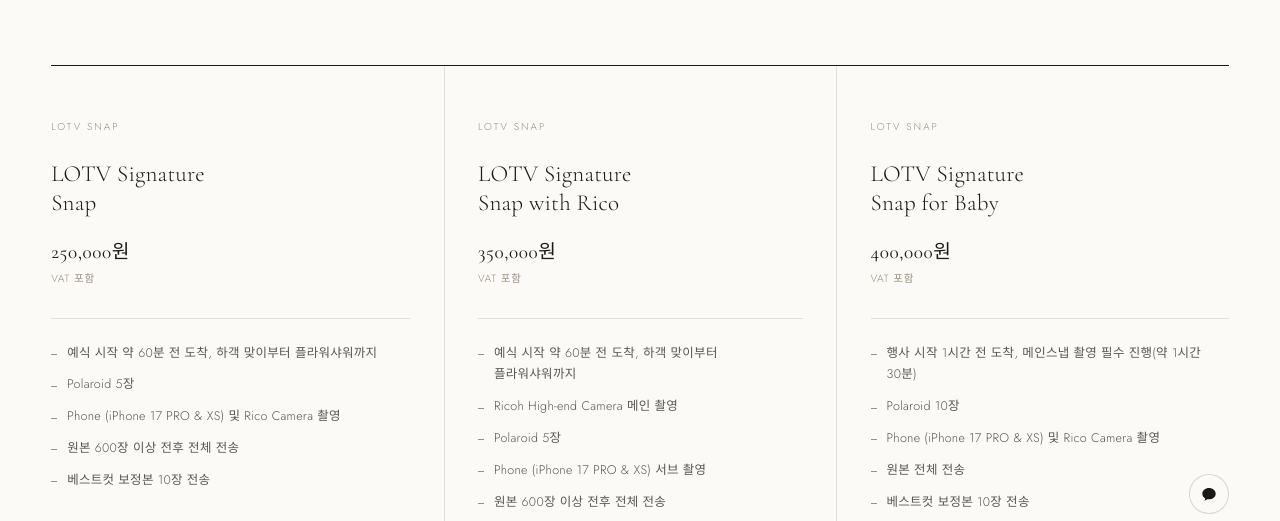
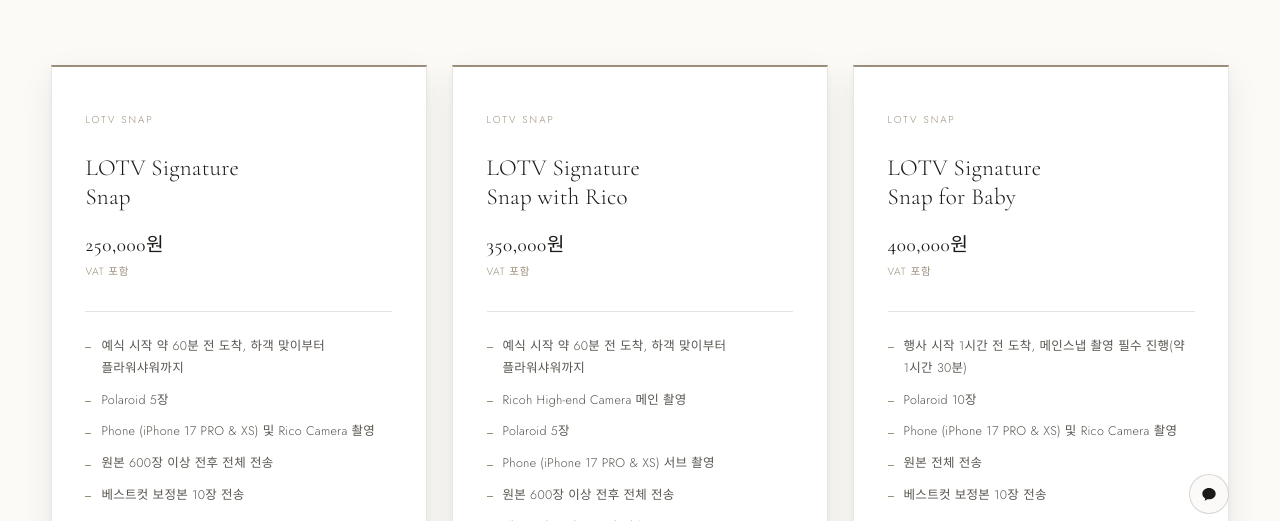
Before and after one commit to anscks2580-cloud/test, a plain HTML site: page package.html in a window 1280 px wide. Shown: the part 258-779 px from the top of the page. Drawn offline with nearby package versions, Linux system fonts and the light colour scheme.

Commit message:
Add files via upload

```diff
--- a/package.html
+++ b/package.html
@@ -20,16 +20,23 @@
 .pkg-grid {
   display: grid;
   grid-template-columns: repeat(3, 1fr);
-  border-top: 1px solid var(--ink);
+  gap: clamp(16px, 2vw, 28px);
+  align-items: stretch;
 }
+/* 배경과 구분되는 흰색 카드 + 테두리 + 그림자 + 상단 포인트 라인 */
 .pkg-card {
-  padding: clamp(36px, 4vw, 56px) clamp(24px, 2.6vw, 40px) clamp(40px, 4vw, 56px);
-  border-bottom: 1px solid var(--line);
+  padding: clamp(32px, 3.4vw, 48px) clamp(24px, 2.6vw, 36px) clamp(36px, 3.6vw, 48px);
+  background: #fff;
+  border: 1px solid rgba(0, 0, 0, 0.09);
+  border-top: 2px solid var(--accent);
+  box-shadow: 0 12px 32px rgba(40, 30, 20, 0.08), 0 2px 6px rgba(40, 30, 20, 0.04);
   scroll-margin-top: calc(var(--header-h) + 24px);
+  transition: transform 0.3s ease, box-shadow 0.3s ease;
 }
-.pkg-card + .pkg-card { border-left: 1px solid var(--line); }
-.pkg-card:first-child { padding-left: 0; }
-.pkg-card:last-child  { padding-right: 0; }
+.pkg-card:hover {
+  transform: translateY(-4px);
+  box-shadow: 0 18px 40px rgba(40, 30, 20, 0.12), 0 2px 8px rgba(40, 30, 20, 0.05);
+}
 .pkg-tag {
   display: block;
   margin-bottom: 24px;
@@ -96,12 +103,13 @@
 
 @media (max-width: 900px) {
   .pkg-grid { grid-template-columns: 1fr; }
-  .pkg-card, .pkg-card:first-child, .pkg-card:last-child { padding-left: 0; padding-right: 0; }
-  .pkg-card + .pkg-card { border-left: 0; }
   .pkg-name { min-height: 0; }
 }
 @media (max-width: 480px) {
   .pkg-cta .btn { width: 100%; }
+}
+@media (hover: none) {
+  .pkg-card:hover { transform: none; }
 }
 </style>
 
```
Also changed, not shown: about.html (+0 -2 lines).
